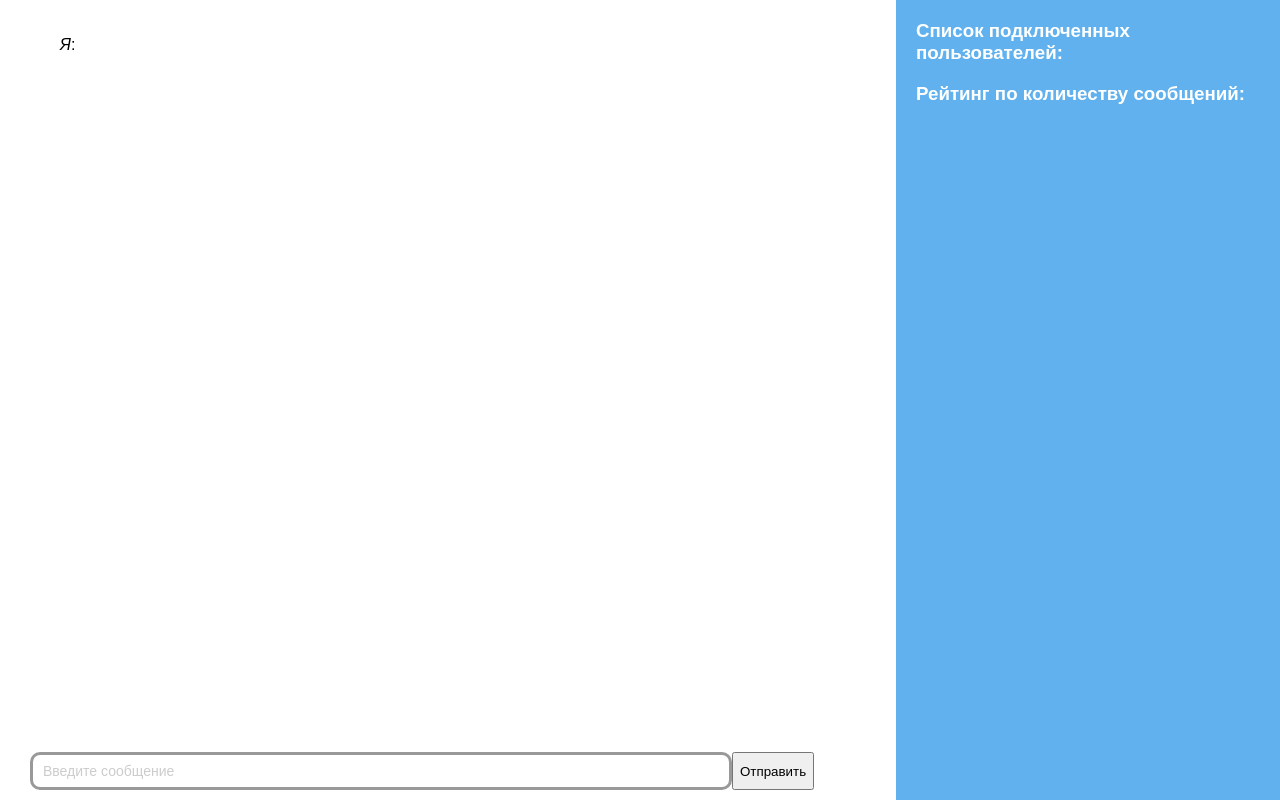
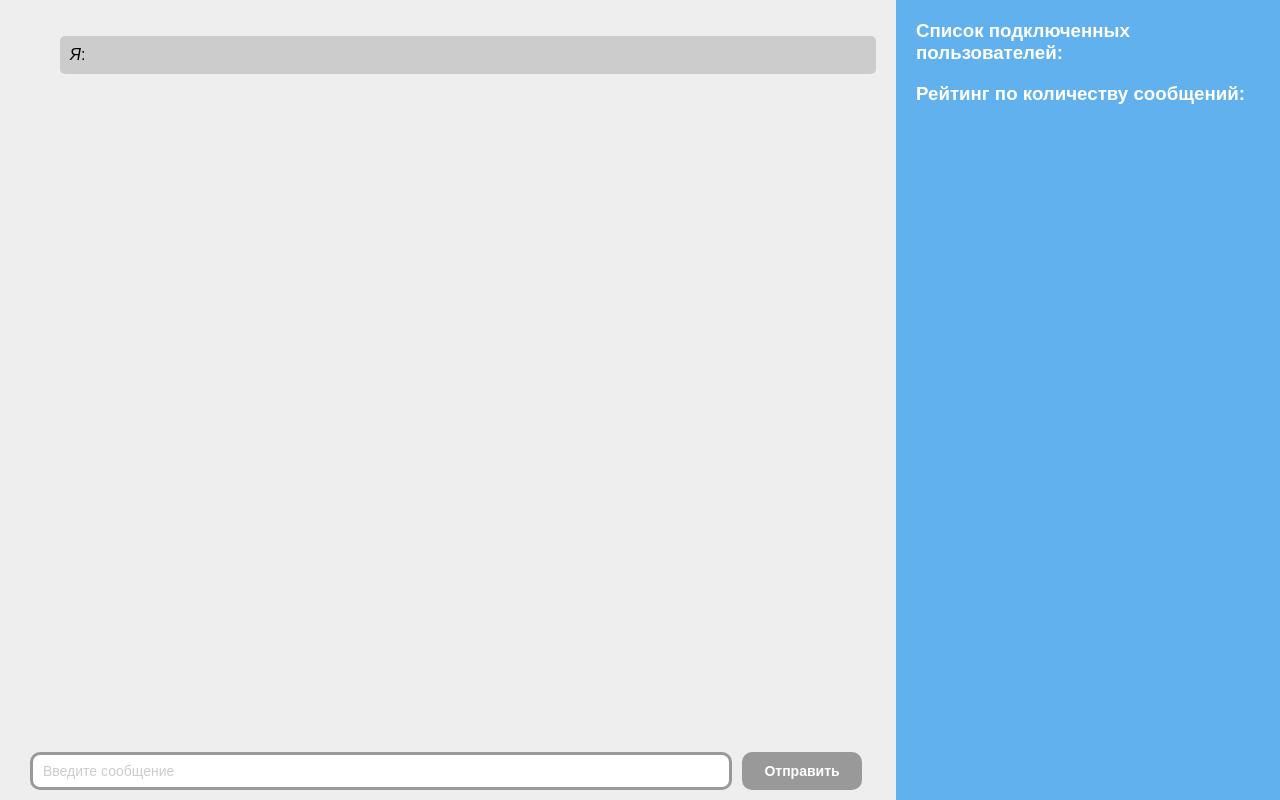
Before and after one commit to NataliShip/chat-react-redux-websocket, a React app: page / in a window 1280 px wide. Both pictures are taken after a click on the button "Отправить". Built offline with nearby package versions, Linux system fonts and the light colour scheme.

Commit message:
feat (chat) add styles

```diff
--- a/src/components/Message.js
+++ b/src/components/Message.js
@@ -3,7 +3,7 @@ import PropTypes from 'prop-types';
 
 const Message = ({message, author}) => {
   return (
-    <p>
+    <p className='message'>
       <i>{author}</i>: {message}
     </p>
   )
--- a/src/scss/add-new-message.scss
+++ b/src/scss/add-new-message.scss
@@ -25,4 +25,17 @@
       color: $light-grey-color;
     }
   }
+
+  &__button {
+    width: 120px;
+    font-size: 14px;
+    background: $grey-color;
+    border: 3px solid $grey-color;
+    color: $white-color;
+    font-weight: 700;
+    border-radius: 10px;
+    margin-left: 10px;
+    cursor: pointer;
+    outline: none;
+  }
 }
--- a/src/scss/app.scss
+++ b/src/scss/app.scss
@@ -22,6 +22,7 @@ body {
     width: 70%;
     height: 100%;
     box-sizing: border-box;
-    padding: 20px;
+    padding: 20px 20px 0 20px;
+    background: $background;
   }
 }
--- a/src/scss/chat.scss
+++ b/src/scss/chat.scss
@@ -1,3 +1,9 @@
 .chat {
 
 }
+
+.message {
+  background: $light-grey-color;
+  padding: 10px;
+  border-radius: 5px;
+}
--- a/src/scss/variables.scss
+++ b/src/scss/variables.scss
@@ -5,3 +5,4 @@ $blue-color: #60b1ed;
 $dark-blue-color: #1b81d6;
 $grey-color: #999;
 $light-grey-color: #ccc;
+$background: #eee;
```
